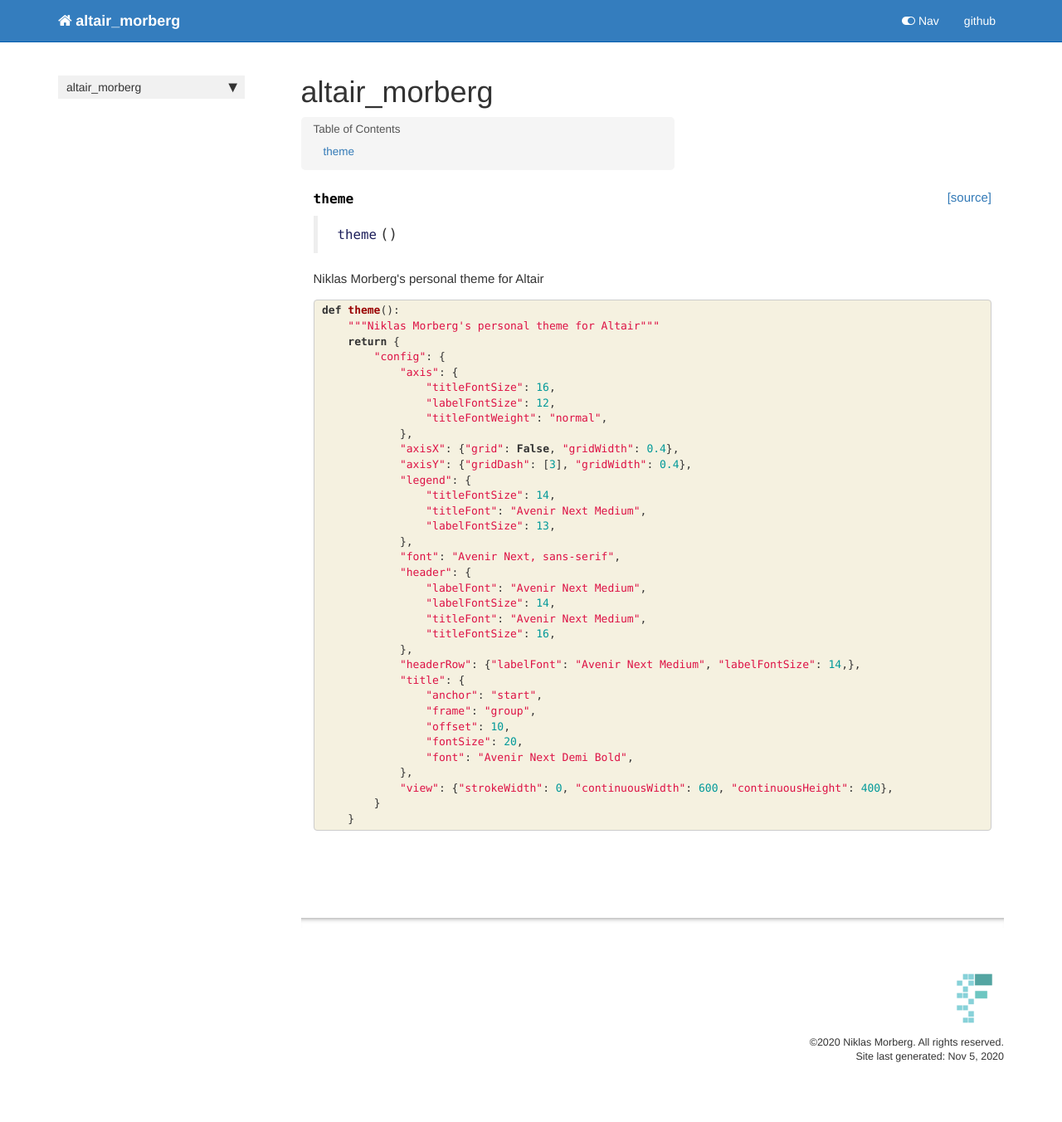
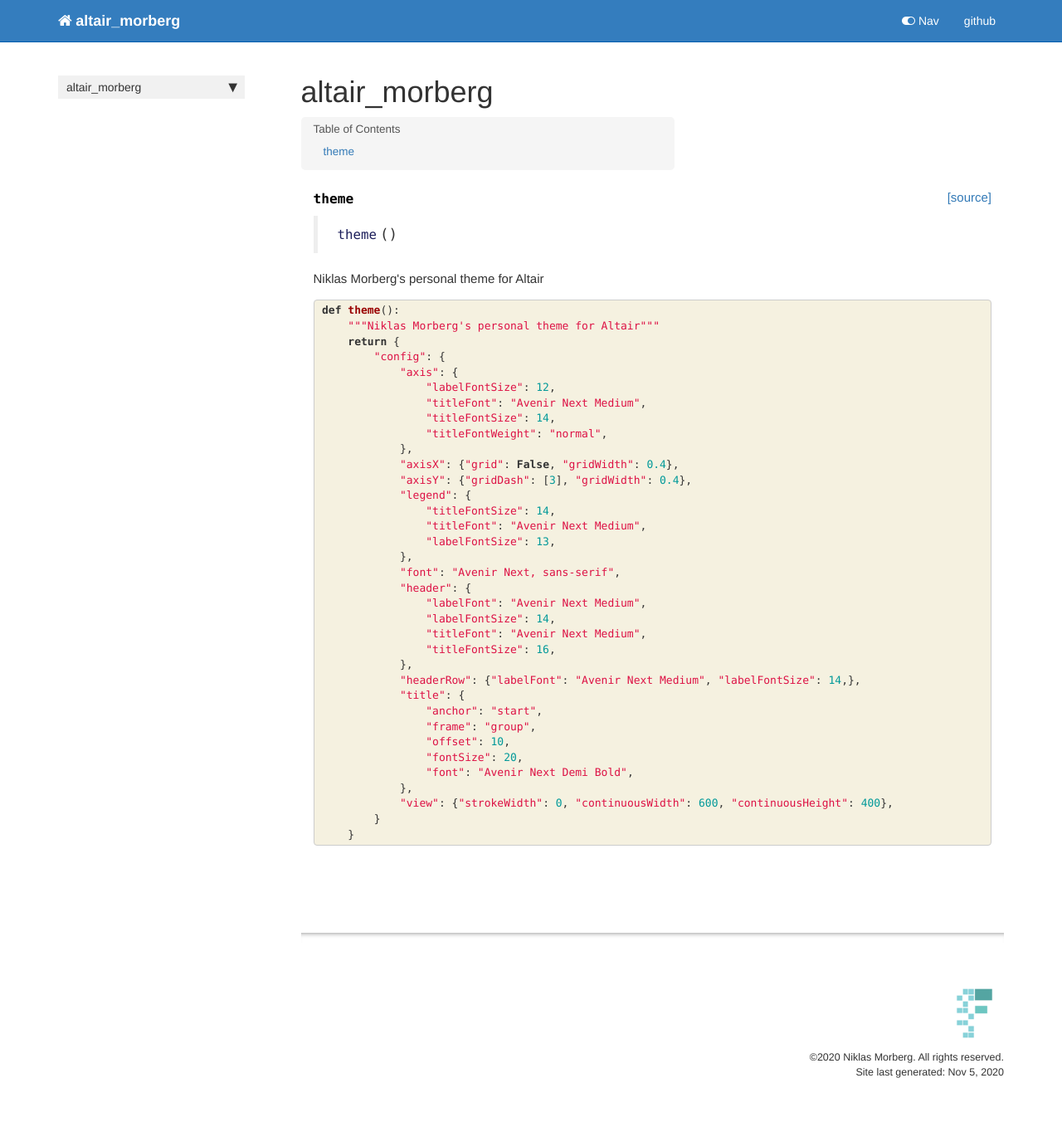
Before and after one commit to morberg/altair_morberg, a Jekyll site: the page built from docs/core.html, in a window 1280 px wide. Shown: the whole page at 83% size. Built offline with Jekyll 4.4.1, drawn with Linux system fonts in a browser that asks for light colours; nearby versions of some CDN libraries; comment, search, counter and statistics services are not loaded.

Commit message:
More tweaking of axis font

```diff
--- a/altair_morberg/core.py
+++ b/altair_morberg/core.py
@@ -8,8 +8,9 @@ def theme():
     return {
         "config": {
             "axis": {
-                "titleFontSize": 16,
                 "labelFontSize": 12,
+                "titleFont": "Avenir Next Medium",
+                "titleFontSize": 14,
                 "titleFontWeight": "normal",
             },
             "axisX": {"grid": False, "gridWidth": 0.4},
--- a/docs/core.html
+++ b/docs/core.html
@@ -66,8 +66,9 @@ nb_path: "00_core.ipynb"
     <span class="k">return</span> <span class="p">{</span>
         <span class="s2">&quot;config&quot;</span><span class="p">:</span> <span class="p">{</span>
             <span class="s2">&quot;axis&quot;</span><span class="p">:</span> <span class="p">{</span>
-                <span class="s2">&quot;titleFontSize&quot;</span><span class="p">:</span> <span class="mi">16</span><span class="p">,</span>
                 <span class="s2">&quot;labelFontSize&quot;</span><span class="p">:</span> <span class="mi">12</span><span class="p">,</span>
+                <span class="s2">&quot;titleFont&quot;</span><span class="p">:</span> <span class="s2">&quot;Avenir Next Medium&quot;</span><span class="p">,</span>
+                <span class="s2">&quot;titleFontSize&quot;</span><span class="p">:</span> <span class="mi">14</span><span class="p">,</span>
                 <span class="s2">&quot;titleFontWeight&quot;</span><span class="p">:</span> <span class="s2">&quot;normal&quot;</span><span class="p">,</span>
             <span class="p">},</span>
             <span class="s2">&quot;axisX&quot;</span><span class="p">:</span> <span class="p">{</span><span class="s2">&quot;grid&quot;</span><span class="p">:</span> <span class="kc">False</span><span class="p">,</span> <span class="s2">&quot;gridWidth&quot;</span><span class="p">:</span> <span class="mf">0.4</span><span class="p">},</span>
```
Also changed, not shown: 1 other file.
